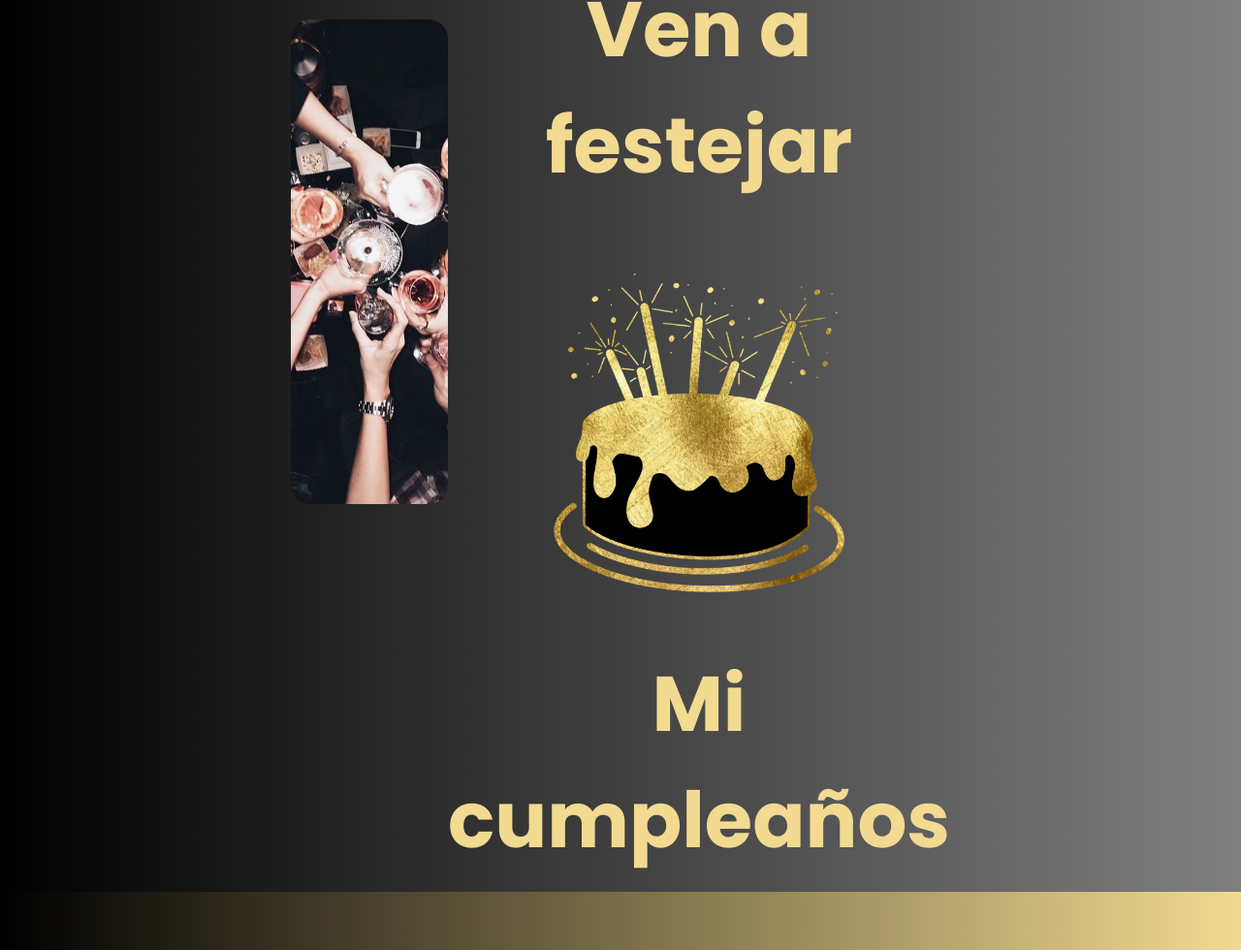
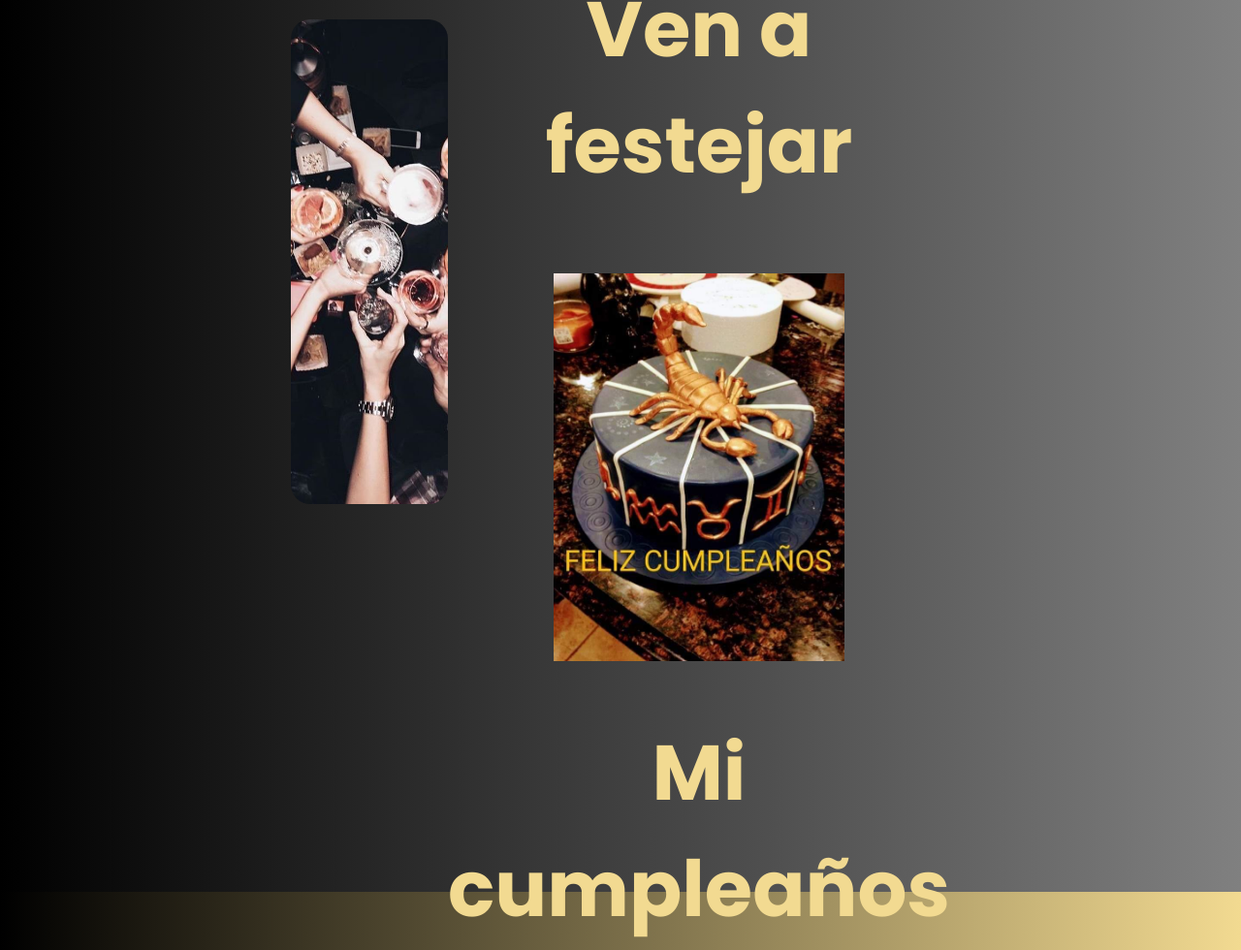
Before and after one commit to FabioChanM/Birth_day_Card, a plain HTML site: page index.html in a window 1280 px wide. Shown: the part 800-1780 px from the top of the page at 97% size. Drawn offline with nearby package versions, Linux system fonts and the light colour scheme.

Commit message:
Agregue la nueva imagen

```diff
--- a/index.html
+++ b/index.html
@@ -29,7 +29,7 @@
     <section class="wow animate__animated animate__slideInUp Cumpleanos">
       <h1>Ven a festejar</h1>
       <br><br><br>
-    <img src="Img/Imagen pastel.png" alt="">
+    <img src="Img/Pastel_bueno.jpeg" alt="">
       <br><br><br>
       <h1>Mi cumpleaños</h1>
       <br><br><br><br><br>
```
Also changed, not shown: Img/Pastel_bueno.jpeg (added), Img/wallpaper-2013114.jpg (deleted).
